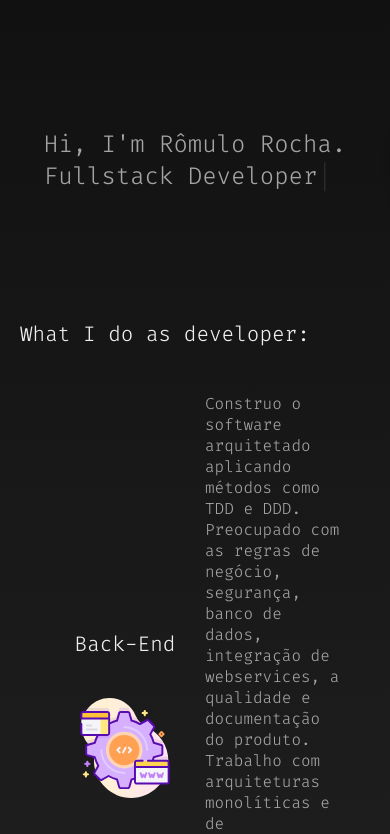
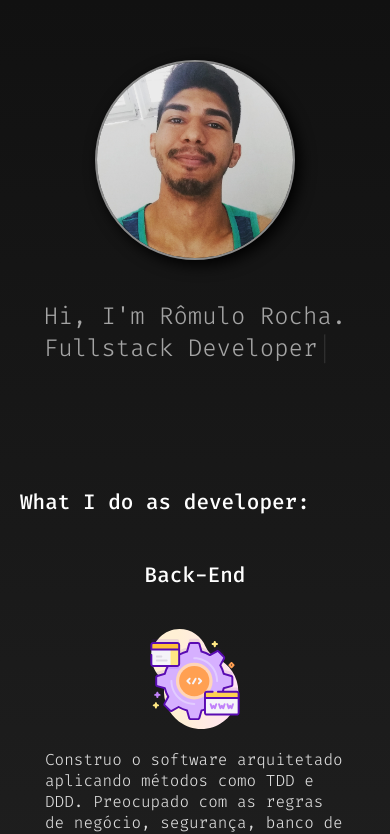
Before and after one commit to romulo94/home, a React (Create React App) app: page / in a window 390 px wide. Shown: the top 834 px of the page. Built offline with nearby package versions, Linux system fonts and the light colour scheme.

Commit message:
responsive layout

```diff
--- a/src/components/Footer/styles.ts
+++ b/src/components/Footer/styles.ts
@@ -3,8 +3,10 @@ import styled from 'styled-components';
 export const Container = styled.footer`
   display: flex;
   flex-direction: column;
-  position: absolute;
+  position: relative;
   width: 100%;
+
+  height: 100%;
 
   bottom: 0;
   padding: 20px 20px 5px;
@@ -14,10 +16,13 @@ export const Box = styled.div`
   display: flex;
   justify-content: space-around;
   align-items: center;
-  height: 36px;
 
   h3 {
     font-weight: lighter;
+  }
+
+  @media only screen and (max-width: 600px) {
+    flex-direction: column;
   }
 `;
 
--- a/src/pages/Home/index.tsx
+++ b/src/pages/Home/index.tsx
@@ -48,7 +48,7 @@ export default function Home() {
             <p>
               Construo o software arquitetado aplicando métodos como TDD e DDD.
               Preocupado com as regras de negócio, segurança, banco de dados,
-              integração de webservices, a qualidade e documentação do produto.
+              integração de webservices, qualidade e documentação do produto.
               Trabalho com arquiteturas monolíticas e de microserviços.
             </p>
             <li>modelagem de dados</li>
@@ -65,8 +65,8 @@ export default function Home() {
           <Description>
             <p>
               Executo o protótipo idealizado e mantenho a fidelidade entre
-              design e código em todos aparelhos que o produto será usado. Com
-              interatividade entre os elementos da página.
+              design e código em todos os aparelhos que o produto será usado.
+              Com interatividade entre os elementos da página.
             </p>
             <li>implementação das UIs criadas pelo designer</li>
             <li>melhoria e manutenção constante</li>
--- a/src/pages/Home/styles.ts
+++ b/src/pages/Home/styles.ts
@@ -24,6 +24,10 @@ export const Head = styled.div`
 
   width: 100%;
   padding: 20px;
+
+  @media only screen and (max-width: 600px) {
+    padding: 20px 0;
+  }
 `;
 
 export const Avatar = styled.img`
@@ -35,6 +39,7 @@ export const Avatar = styled.img`
 
   margin: 20px;
 
+  @media only screen and (min-width: 600px) {
     position: relative;
 
     animation: mymove 3s;
@@ -50,16 +55,25 @@ export const Avatar = styled.img`
         transform: translateX(300px);
       }
     }
+  }
 `;
 
 export const Box = styled.div`
   position: absolute;
+
   margin: 20px;
-
   z-index: 0;
 
   span {
     font-size: 24px;
+  }
+
+  @media only screen and (max-width: 600px) {
+    position: relative;
+
+    div {
+      height: 128px;
+    }
   }
 `;
 
@@ -98,7 +112,8 @@ export const Info = styled.div`
 
   h2 {
     padding-bottom: 20px;
-    color: ${Colors.lighter};
+    font-weight: 500;
+    /* color: ${Colors.lighter}; */
   }
 `;
 export const Card = styled.div`
@@ -108,15 +123,20 @@ export const Card = styled.div`
   align-items: center;
   padding: 25px;
 
-  :nth-child(2n + 1) {
-    flex-direction: row-reverse;
-  }
-
   p {
     font-size: 16px;
   }
   li {
     font-size: 15px;
+  }
+
+  @media only screen and (max-width: 600px) {
+    flex-direction: column;
+  }
+  @media only screen and (min-width: 600px) {
+    :nth-child(2n + 1) {
+      flex-direction: row-reverse;
+    }
   }
 `;
 
--- a/src/pages/_layouts/default/styles.js
+++ b/src/pages/_layouts/default/styles.js
@@ -3,7 +3,8 @@ import { darken } from 'polished';
 // import colors from '~/styles/colors';
 
 export const Wrapper = styled.div`
-  display: block;
+  display: flex;
+  align-content: space-between;
   width: 100%;
   flex-direction: column;
   align-content: center;
@@ -11,10 +12,4 @@ export const Wrapper = styled.div`
 
   position: relative;
   min-height: 100vh;
-
-  @media (min-width: 1441px) {
-    background: ${darken(0.02, '#191920')};
-    margin: 20px;
-    border-radius: 20px;
-  }
 `;
--- a/src/styles/colors.ts
+++ b/src/styles/colors.ts
@@ -6,8 +6,7 @@ const Color = {
 
   semiblack: '#111',
 
-  regular: ' #aaa',
-  light: '#ddd',
+  regular: '#aaa',
 
   primary: '#ddd',
   secundary: '#a4a4a4',
--- a/src/styles/global.ts
+++ b/src/styles/global.ts
@@ -44,7 +44,16 @@ export default createGlobalStyle`
     cursor: pointer;
   }
 
-  a, h2, h3, h4, span, p{
+  h2{
+    color: ${Color.white}
+  }
+  h3{
+    color: ${Color.lighter}
+  }
+  p, h4{
+    color: ${Color.primary}
+  }
+  span, li, a {
     color: ${Color.secundary};
   }
 
```
Lines whose indentation alone changed are shown as unchanged.
